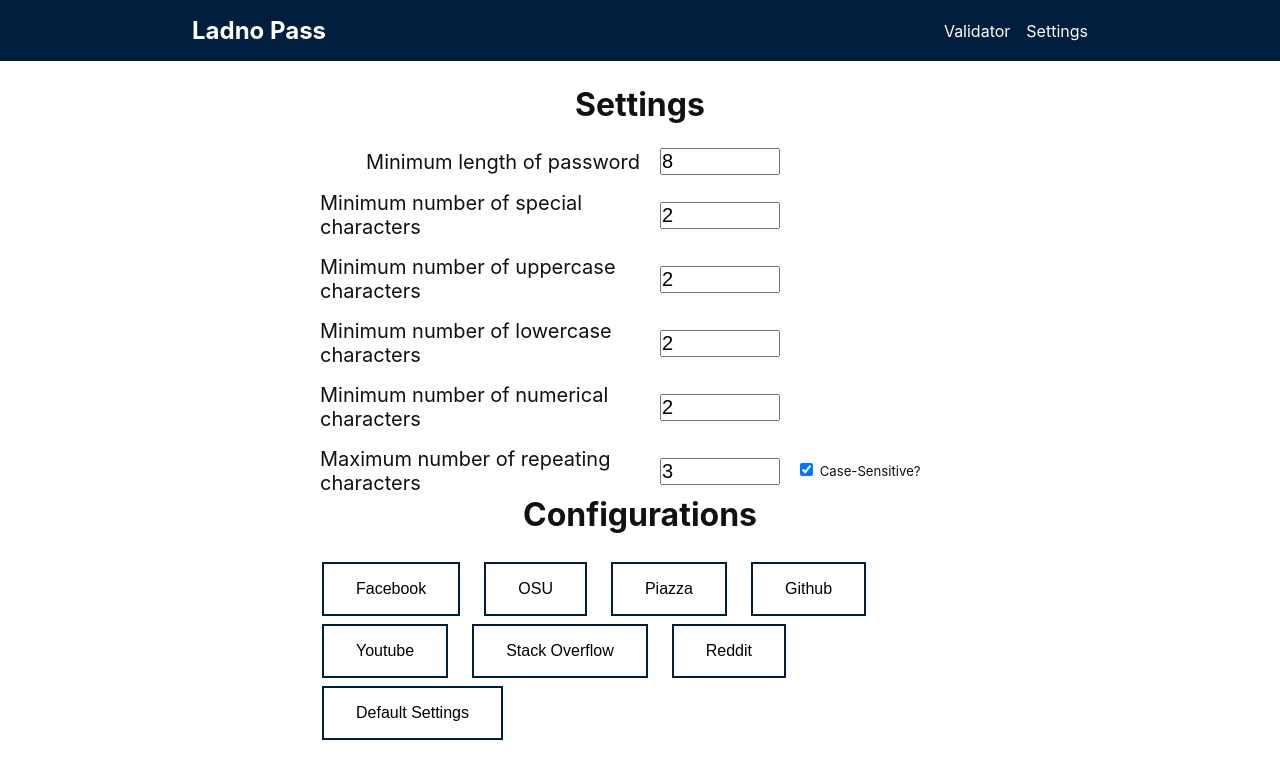
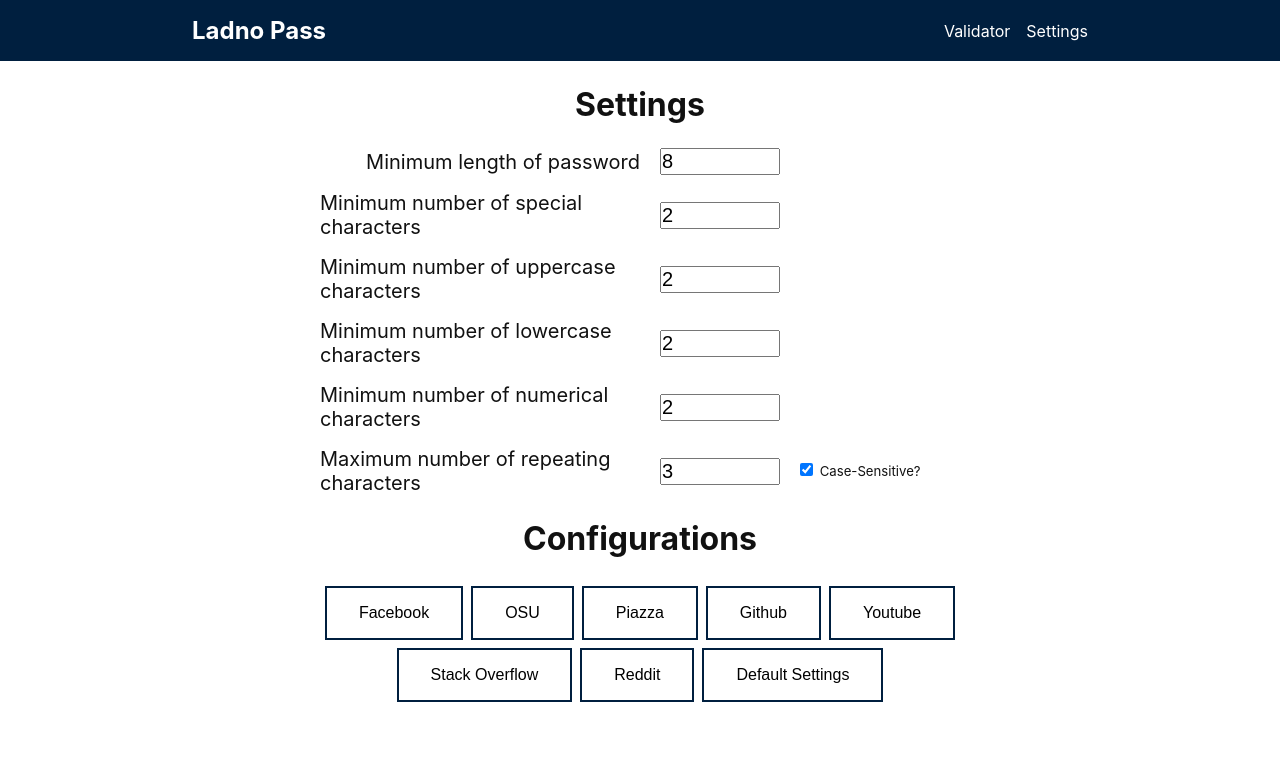
Before and after one commit to jacobpa/password-validator, a Vue app: page /settings in a window 1280 px wide. Shown: the top 778 px of the page. Built offline with nearby package versions, Linux system fonts and the light colour scheme.

Commit message:
Refactor buttons to use flex, slight CSS cleanup

```diff
--- a/src/components/ConfigButton.vue
+++ b/src/components/ConfigButton.vue
@@ -1,5 +1,4 @@
 <template>
-  <li>
     <button
       @click="
        setMinLength(minLength);
@@ -10,7 +9,6 @@
     >
       <slot></slot>
     </button>
-  </li>
 </template>
 
 <script>
@@ -41,28 +39,22 @@ export default {
 };
 </script>
 
-<style>
-li {
-  list-style-type: none;
-  float: left;
-  padding-right: 20px;
-}
+<style lang="scss">
 button {
   background-color: white;
   color: black;
-  border: 2px solid #001f3f;
+  border: 2px solid $navy;
   padding: 16px 32px;
   text-align: center;
   text-decoration: none;
   display: inline-block;
   font-size: 16px;
-  margin: 4px 2px;
-  -webkit-transition-duration: 0.4s; /* Safari */
+  margin: 0.25em 0.25em;
   transition-duration: 0.4s;
   cursor: pointer;
 }
 button:hover {
-  background-color: #001f3f;
+  background-color: $navy;
   color: white;
 }
 </style>
--- a/src/views/Settings.vue
+++ b/src/views/Settings.vue
@@ -26,8 +26,7 @@
       </RepeatingCharSetting>
     </div>
     <h1>Configurations</h1>
-    <div class="configurations">
-      <ul>
+    <div class="button-container">
         <ConfigButton
           :minLength="6"
           :minSpecChar="0"
@@ -99,7 +98,6 @@
           :minNumeric="2"
         >Default Settings
         </ConfigButton>
-      </ul>
     </div>
   </div>
 </template>
@@ -140,6 +138,10 @@ export default {
     display: flex;
     flex-direction: column;
 
+    h1:not(:first-child) {
+      margin-top: 1.5rem;
+    }
+
     .config-options {
       display: grid;
       grid-template-columns: 50% 25% 25%;
@@ -161,5 +163,12 @@ export default {
         grid-column: 3 / 4;
       }
     }
+
+    .button-container {
+      display: flex;
+      flex-direction: row;
+      flex-wrap: wrap;
+      justify-content: center;
+    }
   }
 </style>
```
